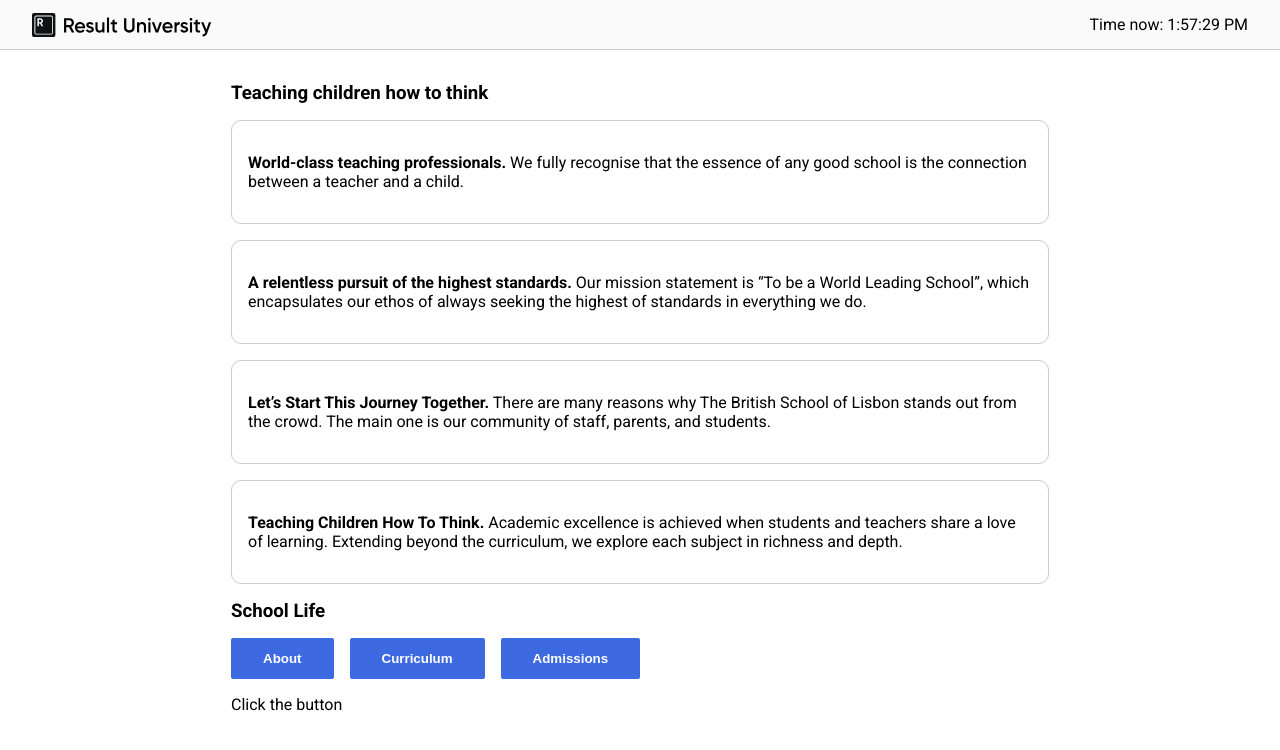
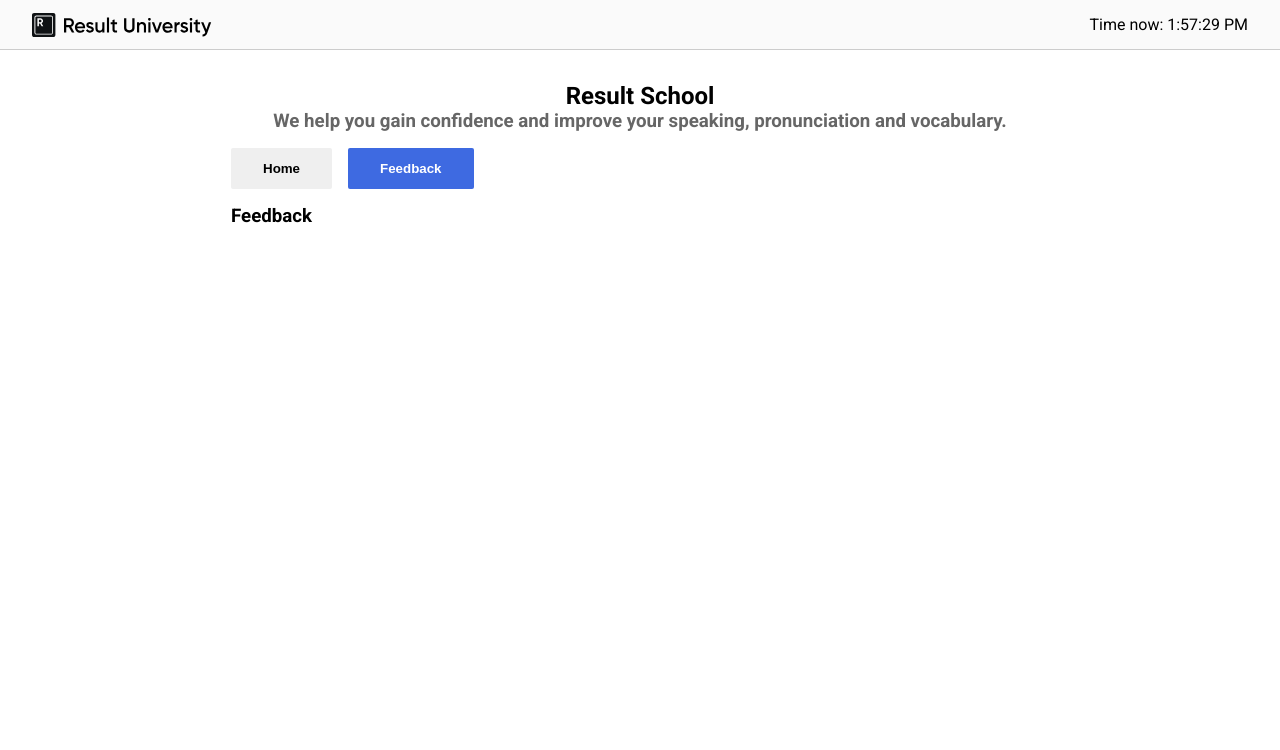
Before and after one commit to MaRiiaVoit/react_school_app, a React (Vite) app: page / in a window 1280 px wide. Shown: the top 750 px of the page. Built offline with nearby package versions, Linux system fonts and the light colour scheme.

Commit message:
Added tabs with attachments

```diff
--- a/src/App.jsx
+++ b/src/App.jsx
@@ -1,64 +1,30 @@
 import Header from "./components/Header";
-import WayToTeach from "./components/WayToTeach";
-import Button from "./components/Button/Button";
-import { useState } from 'react'
-import { ways, differences } from './data';
+import TeachingSection from './components/TeachingSection'
+import DifferencesSection from './components/DifferencesSection'
+import IntroSection from './components/IntroSection'
+import TabsSection from './components/TabsSection'
+import FeedbackSection from './components/FeedbackSection'
+import { useState } from 'react';
 
 export default function App() {
-  const [contentType, setContentType] = useState(null)
-
-  function handleClick(type) {
-    setContentType(type)
-  }
-
-  // let tabContent = null
-
-  // if (contentType) {
-  //   tabContent = <p>{differences[contentType]}</p>
-  // } else {
-  //   tabContent = <p>Click the button</p>
-  // }
+  const [tab, setTab] = useState('feedback')
 
   return (
-    <div>
+    <>
       <Header />
       <main>
-        <section>
-          <h3>Teaching children how to think</h3>
-          <ul>
-            <WayToTeach
-              title={ways[0].title}
-              description={ways[0].description}
-            />
-            <WayToTeach {...ways[1]} />
-            <WayToTeach {...ways[2]} />
-            <WayToTeach {...ways[3]} />
-          </ul>
-        </section>
-        <section>
-          <h3>School Life</h3>
+        <IntroSection />
+        <TabsSection active={tab} onChange={(current) => setTab(current)} />
 
-          <Button onClick={() => handleClick('way')}>About</Button>
-          <Button onClick={() => handleClick('easy')}>Curriculum</Button>
-          <Button onClick={() => handleClick('program')}>Admissions</Button>
+        {tab === 'main' && (
+          <>
+            <TeachingSection />
+            <DifferencesSection />
+          </>)}
 
-          {/* {contentType ? (
-            <p>{differences[contentType]}</p>
-          ) : (
-            <p>Click the button</p>
-          )} */}
+        {tab === 'feedback' && <FeedbackSection />}
 
-          {/* {!contentType ? <p>Click the button</p> : null}
-          {contentType ? <p>{differences[contentType]}</p> : null} */}
-
-          {!contentType && <p>Click the button</p>}
-
-          {contentType && <p>{differences[contentType]}</p>}
-
-          {/* {tabContent} */}
-
-        </section>
       </main>
-    </div>
-  );
+    </>
+  )
 }
--- a/src/components/Button/Button.jsx
+++ b/src/components/Button/Button.jsx
@@ -1,8 +1,11 @@
 import './Button.css'
 
-export default function Button({ children, onClick }) {
+export default function Button({ children, onClick, isActive }) {
+    // let classes = 'button'
+    // if (isActive) classes += ' active'
+
     return (
-        <button className="button active" onClick={onClick}>{children}
+        <button className={isActive ? 'button active' : 'button'} onClick={onClick}>{children}
         </button>
     )
 }
--- /dev/null
+++ b/src/components/DifferencesSection.jsx
@@ -0,0 +1,39 @@
+import Button from "./Button/Button"
+import { useState } from 'react'
+import { differences } from '../data';
+
+export default function DifferencesSection() {
+    const [contentType, setContentType] = useState(null)
+
+    function handleClick(type) {
+        setContentType(type)
+    }
+
+    return (
+        <section>
+            <h3>School Life</h3>
+
+            <Button
+                isActive={contentType === 'way'}
+                onClick={() => handleClick('way')}
+            >
+                About
+            </Button>
+            <Button isActive={contentType === 'easy'}
+                onClick={() => handleClick('easy')}
+            >
+                Curriculum
+            </Button>
+            <Button
+                isActive={contentType === 'program'}
+                onClick={() => handleClick('program')}
+            >
+                Admissions
+            </Button>
+
+            {!contentType && <p>Click the button</p>}
+
+            {contentType && <p>{differences[contentType]}</p>}
+        </section>
+    )
+}
--- /dev/null
+++ b/src/components/FeedbackSection.jsx
@@ -0,0 +1,7 @@
+export default function FeedbackSection() {
+    return (
+        <section>
+            <h3>Feedback</h3>
+        </section>
+    )
+}
--- /dev/null
+++ b/src/components/IntroSection.jsx
@@ -0,0 +1,16 @@
+import React from "react"
+
+// export default function IntroSection() {
+//     return (
+//         <section>
+//             <h1 className="centered">Result  School</h1>
+//             <h3 className="centered" style={{ color: '#666' }}> We help you gain confidence and improve your speaking, pronunciation and vocabulary.</h3>
+//         </section>
+//     )
+// }
+
+export default function IntroSection() {
+    return React.createElement('section', null, [React.createElement('h1', { className: 'centered', key: 1 }, 'Result  School'),
+    React.createElement('h3', { className: 'centered', style: { color: '#666' }, key: 2 }, 'We help you gain confidence and improve your speaking, pronunciation and vocabulary.'),
+    ])
+}
--- /dev/null
+++ b/src/components/TabsSection.jsx
@@ -0,0 +1,10 @@
+import Button from './Button/Button'
+
+export default function TabsSection({ active, onChange }) {
+    return (
+        <section style={{ marginBottom: '1rem' }}>
+            <Button Active={active === 'main'} onClick={() => onChange('main')}>Home</Button>
+            <Button isActive={active === 'feedback'} onClick={() => onChange('feedback')}>Feedback</Button>
+        </section>
+    )
+}
--- /dev/null
+++ b/src/components/TeachingSection.jsx
@@ -0,0 +1,15 @@
+import WayToTeach from './WayToTeach';
+import { ways } from '../data';
+
+export default function TeachingSection() {
+    return (
+        <section>
+            <h3>Teaching children how to think</h3>
+            <ul>
+                {ways.map((way) => (
+                    <WayToTeach key={way.title} {...way} />
+                ))}
+            </ul>
+        </section>
+    )
+}
--- a/src/data.js
+++ b/src/data.js
@@ -19,6 +19,11 @@ export const ways = [
     description:
       'Academic excellence is achieved when students and teachers share a love of learning.  Extending beyond the curriculum, we explore each subject in richness and depth.',
   },
+  {
+    title: 'The schools trust board.',
+    description:
+      'The British School of Lisbon is chartered by The Schools Trust, a United Kingdom school governance body.',
+  },
 ];
 
 export const differences = {
--- a/src/index.css
+++ b/src/index.css
@@ -46,3 +46,7 @@ section ul li {
 p {
   padding: 1rem 0;
 }
+
+.centered {
+  text-align: center;
+}
```
